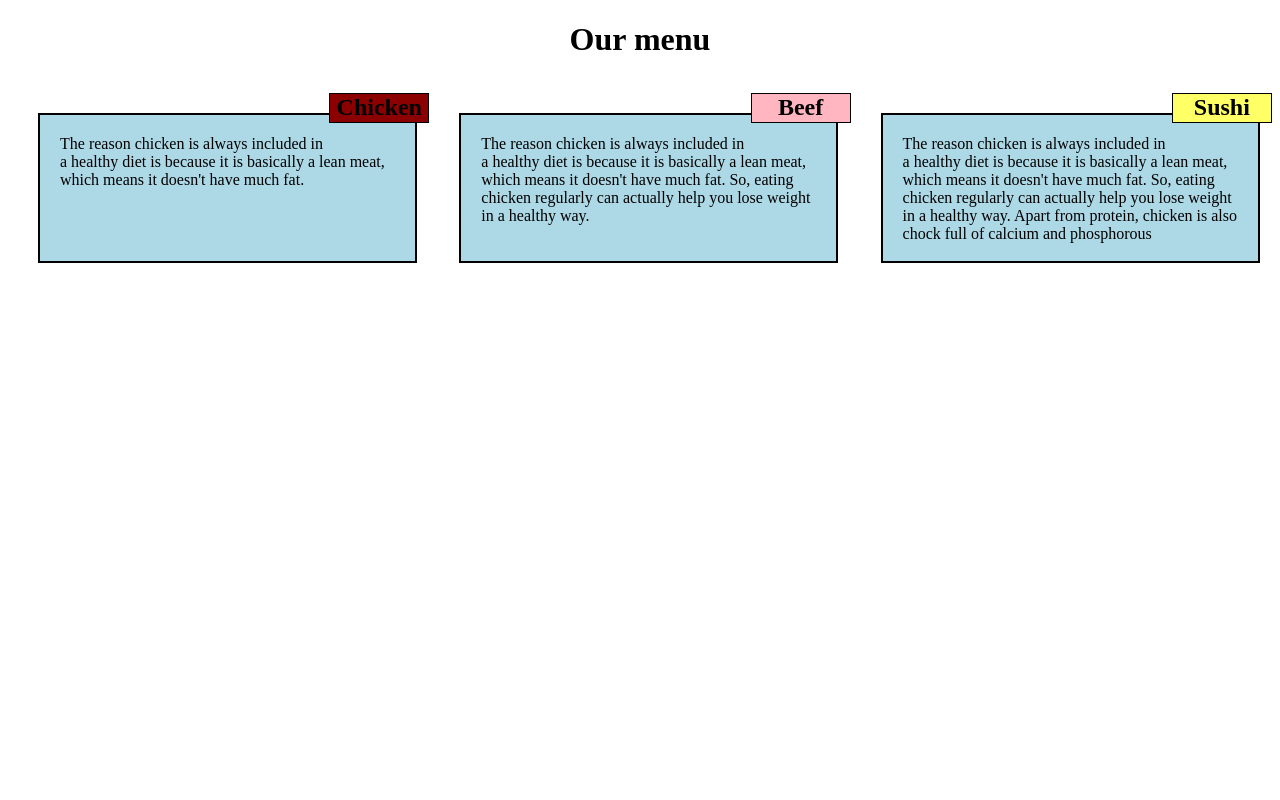
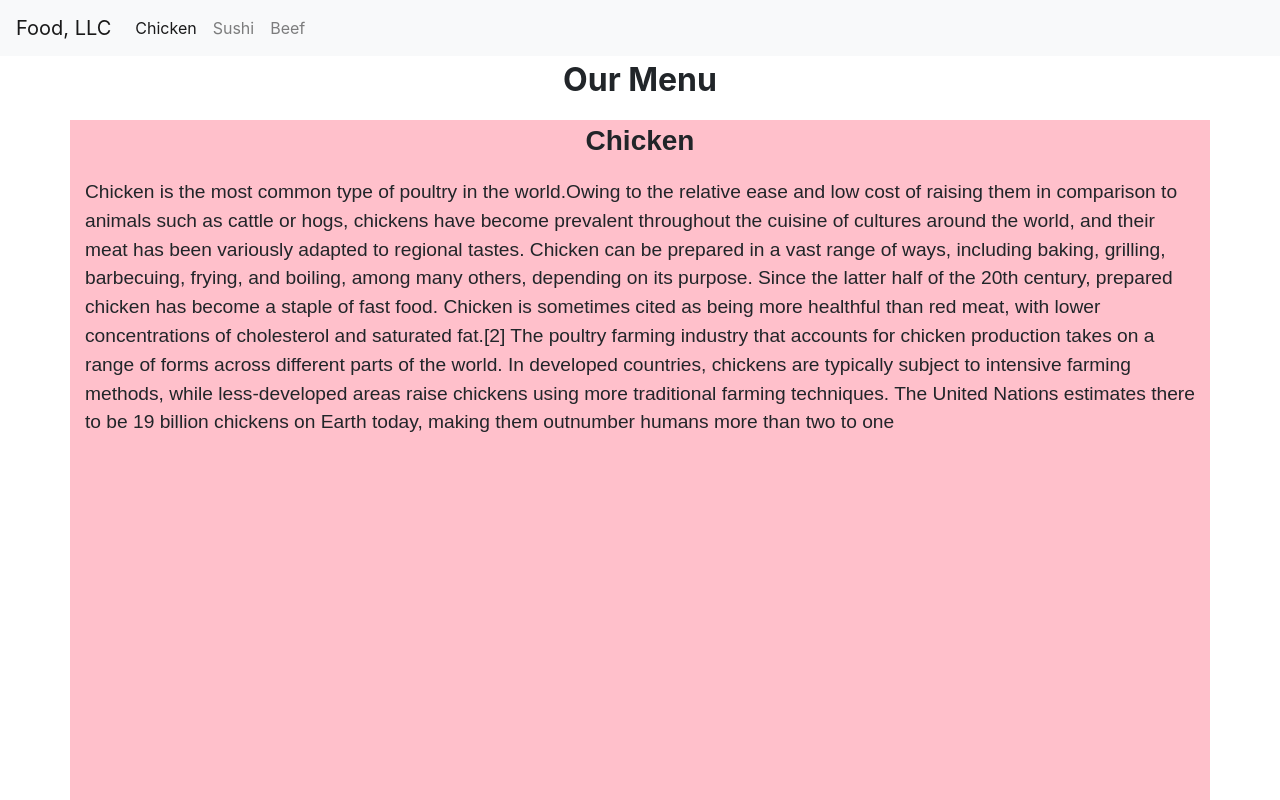
Before and after one commit to SaiPranathi5/coursera-test, a plain HTML site: page index.html in a window 1280 px wide. Shown: the top 800 px of the page. Drawn offline with nearby package versions, Linux system fonts and the light colour scheme.

Commit message:
assigment3 update

```diff
--- a/index.html
+++ b/index.html
@@ -1,80 +1,67 @@
-<!DOCTYPE html>
+<!doctype html>
 <html>
+
 <head>
-	<title>Our menu</title>
-	<link rel="stylesheet" type="text/css" href="module2.css">
-	<style>
-.row {
-  width: 100%;
-}
 
-/********** Large devices only **********/
-@media (min-width: 992px) {
-  .col-lg-1, .col-lg-2, .col-lg-3 {
-    float: left;
-  }
-  .col-lg-1 {
-    width: 33.33%;
-  }
-  .col-lg-2 {
-    width: 33.33%;
-  }
-  .col-lg-3 {
-    width: 33.33%;
-  }
+<!-- Required meta tags -->
 
-}
+<meta charset="utf-8">
 
-/********** Medium devices only **********/
-@media (min-width:768px) and (max-width:991px ){
-  .col-md-1, .col-md-2, .col-md-3 {
-    float: left;
+<meta name="viewport" content="width=device-width, initial-scale=1.0">
 
-  }
-  .col-md-1 {
-    width: 50%;
-  }
-  .col-md-2 {
-    width: 50%;
-  }
-  .col-md-3 {
-    width: 100%;
-  }
-}
-/*small devices*/
-@media (max-width: 767px) {
-	.col-sm-1, .col-md-2, .col-md-3{
-		float: left;
-	}
-		.col-md-1 {
-    width: 100%;
-  }
-  .col-md-2 {
-    width: 100%;
-  }
-  .col-md-3 {
-    width: 100%;
-  }
+<script src="https://code.jquery.com/jquery-2.1.3.min.js"></script>
 
-}
-</style>
+<link rel="stylesheet" href="https://stackpath.bootstrapcdn.com/bootstrap/4.2.1/css/bootstrap.min.css" integrity="sha384-GJzZqFGwb1QTTN6wy59ffF1BuGJpLSa9DkKMp0DgiMDm4iYMj70gZWKYbI706tWS" crossorigin="anonymous">
+
+    <link rel="stylesheet" href="mystyle.css">
+<script src="https://stackpath.bootstrapcdn.com/bootstrap/4.2.1/js/bootstrap.min.js" integrity="sha384-B0UglyR+jN6CkvvICOB2joaf5I4l3gm9GU6Hc1og6Ls7i6U/mkkaduKaBhlAXv9k" crossorigin="anonymous"></script>
+
+
+<title>module assignment3</title>
+
 
 </head>
+
 <body>
-	<h1>Our menu</h1>
-	<div class="row">
-		<section class="col-lg-1 col-md-1 col-sm-1">
-			<h2 style="background-color: #8B0000;">Chicken</h2>
-			<p>The reason chicken is always included in a healthy diet is because it is basically a lean meat, which means it doesn't have much fat.</p>
-		</section>
-		<section class="col-lg-2 col-md-2 col-sm-2">
-			<h2 style="background-color: #FFB6C1;"> Beef </h2>
-			<p>The reason chicken is always included in a healthy diet is because it is basically a lean meat, which means it doesn't have much fat. So, eating chicken regularly can actually help you lose weight in a healthy way.</p>
-		</section>
-		<section class="col-lg-3 col-md-3 col-sm-3">
-			<h2 style="background-color: #FFFF66;"> Sushi</h2>
-			<p>The reason chicken is always included in a healthy diet is because it is basically a lean meat, which means it doesn't have much fat. So, eating chicken regularly can actually help you lose weight in a healthy way. Apart from protein, chicken is also chock full of calcium and phosphorous</p>
-		</section>
-	</div>
+<nav class="navbar navbar-expand-lg navbar-light bg-light">
+  <a class="navbar-brand" href="#">Food, LLC</a>
+    <button class="navbar-toggler" type="button" data-toggle="collapse" data-target="#navbarNav" aria-controls="navbarNav"          aria-expanded="false" aria-label="Toggle navigation">
+        <span class="navbar-toggler-icon"></span>
+    </button>
+
+
+    <div class="collapse navbar-collapse " id="navbarNav">
+            <ul class="navbar-nav">
+                <li class="nav-item active">
+                <a class="nav-link" href="#">Chicken <span class="sr-only">(current)</span></a>
+                </li>
+                <li class="nav-item">
+                <a class="nav-link" href="#">Sushi</a>
+                </li>
+                <li class="nav-item">
+                <a class="nav-link" href="#">Beef</a>
+                </li>
+
+            </ul>
+        </div>
+</nav>
+
+    <p class="text-center">Our Menu</p>
+
+    <div id="menu" class="container">
+
+    <section  class="col-xs-12">
+
+        <p id="heading" class="text-center">Chicken</p>
+
+        <p> Chicken is the most common type of poultry in the world.Owing to the relative ease and low cost of raising them in comparison to animals such as cattle or hogs, chickens have become prevalent throughout the cuisine of cultures around the world, and their meat has been variously adapted to regional tastes.
+
+Chicken can be prepared in a vast range of ways, including baking, grilling, barbecuing, frying, and boiling, among many others, depending on its purpose. Since the latter half of the 20th century, prepared chicken has become a staple of fast food. Chicken is sometimes cited as being more healthful than red meat, with lower concentrations of cholesterol and saturated fat.[2]
+
+The poultry farming industry that accounts for chicken production takes on a range of forms across different parts of the world. In developed countries, chickens are typically subject to intensive farming methods, while less-developed areas raise chickens using more traditional farming techniques. The United Nations estimates there to be 19 billion chickens on Earth today, making them outnumber humans more than two to one  </p>
+        </section>
+    </div>
+
 </body>
+
 </html>
```
Also changed, not shown: hi.html (deleted, +0 -9 lines).
